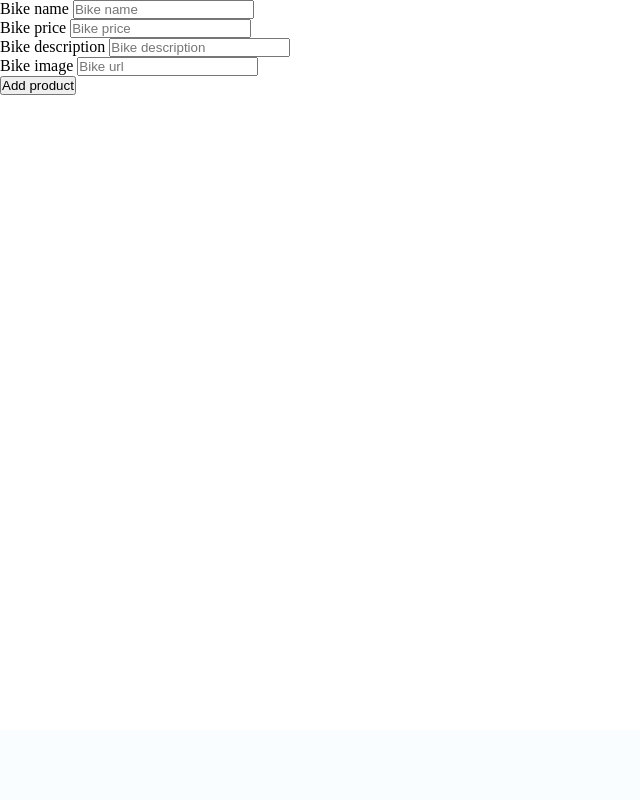
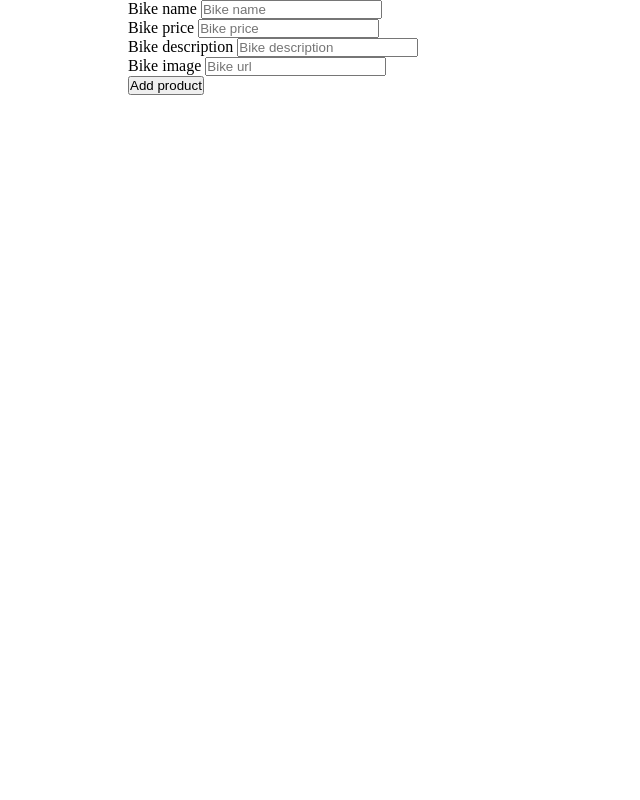
Before and after one commit to mariusailisoaie/bike-shop-mvc, a Node server app: page /admin/add-product in a window 1280 px wide. Shown: the part 70-870 px from the top of the page, without its empty margins (0-640 px from the left). Before the commit the page ends 165 px from the top, so only its background shows below. Run offline with Node 20, Linux system fonts and the light colour scheme.

Commit message:
Add styiling for containers and bike list.

```diff
--- a/public/css/main.css
+++ b/public/css/main.css
@@ -28,3 +28,22 @@
 .main-header a:hover {
   color: #000;
 }
+
+.container {
+  height: 100vh;
+  width: 80%;
+  margin: 0 auto;
+  display: flex;
+  flex-flow: row wrap;
+}
+
+.bike-container {
+  margin-top: 100px;
+  text-align: center;
+  height: 300px;
+  width: 33.33%;
+}
+
+.bike-container ul {
+  list-style: none;
+}
```
